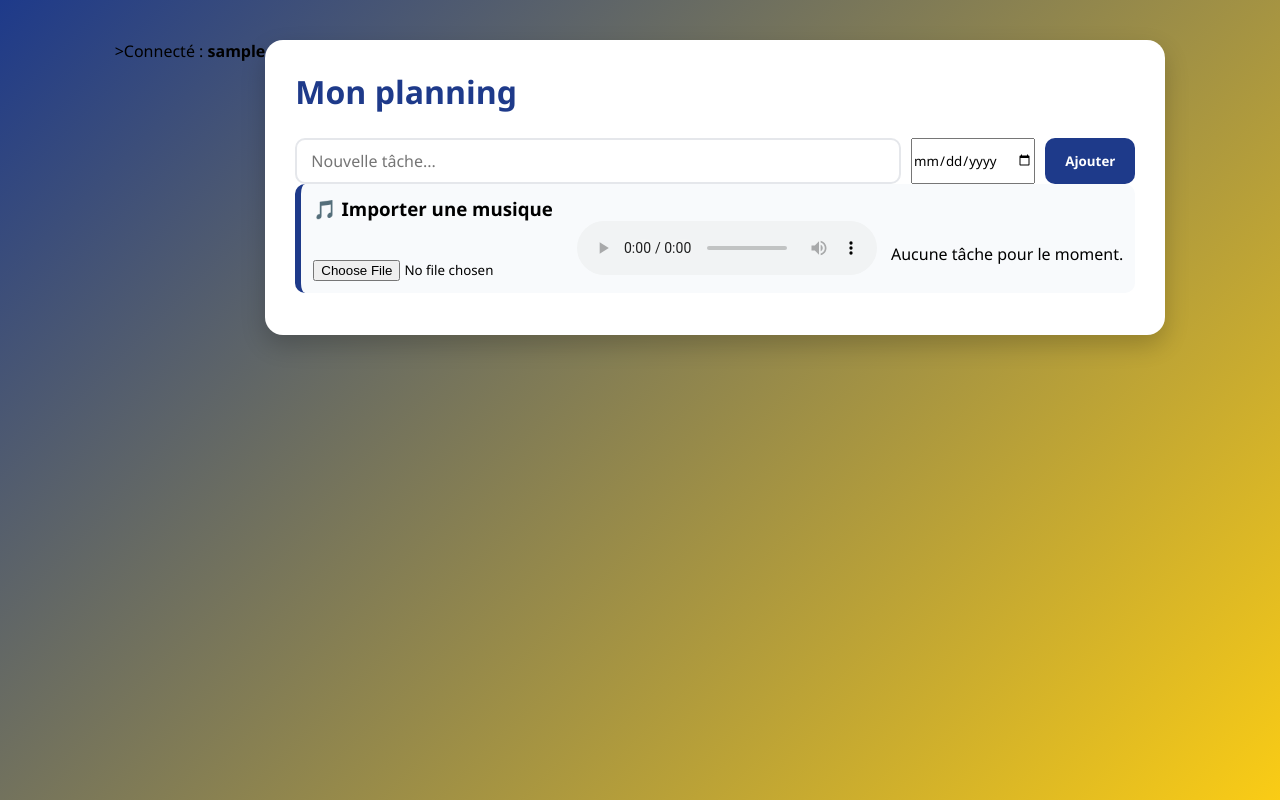
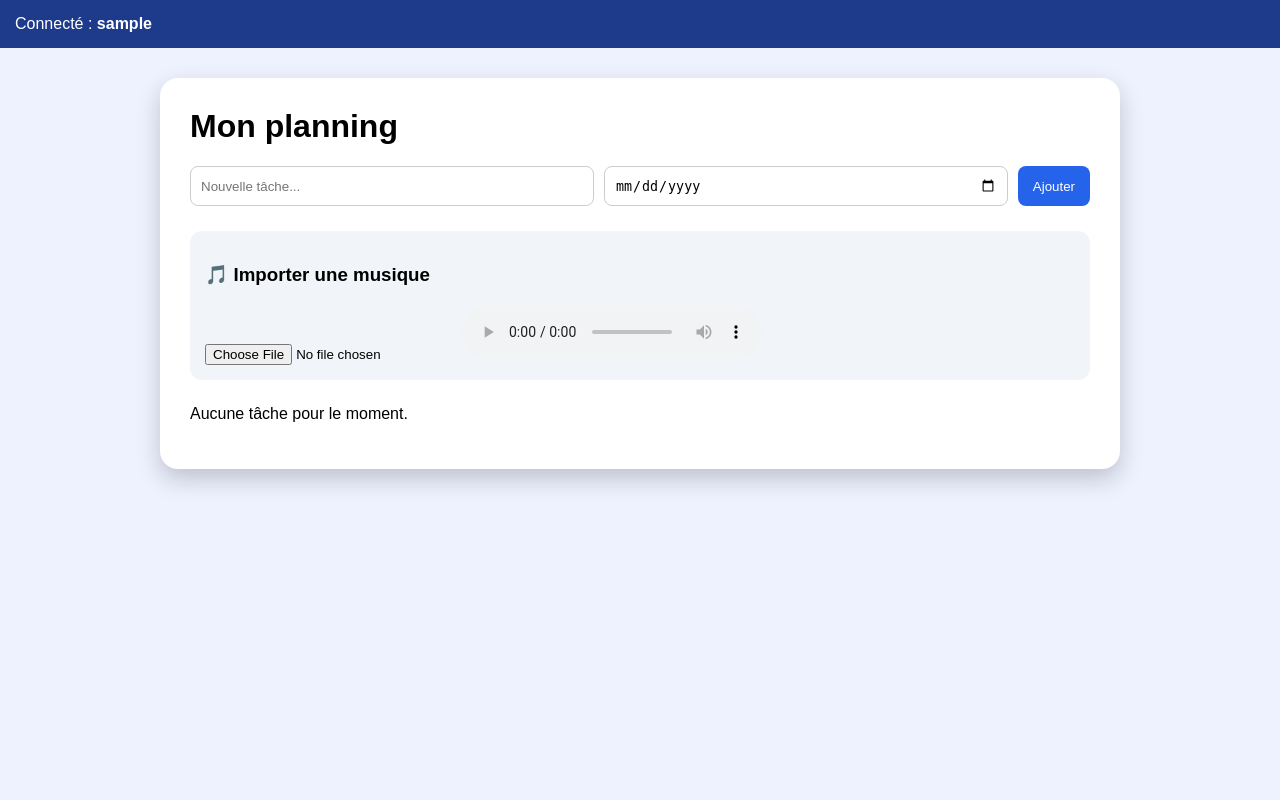
Before and after one commit to usspecialforces713-cmd/allplanned, a PHP site: page /planning.php in a window 1280 px wide. Run offline with PHP 8.4, Linux system fonts and the light colour scheme; the visitor is signed in with stand-in values (Sample User, id 1); data that the repository does not hold is empty; some libraries are stand-ins or nearby versions.

Commit message:
Refactor planning.php for improved layout and functionality
Updated styling and structure for better layout and user experience.

```diff
--- a/planning.php
+++ b/planning.php
@@ -1,5 +1,4 @@
 <?php
-
 session_start();
 require 'database.php';
 
@@ -12,85 +11,75 @@ if (!isset($_SESSION['user_id'])) {
 $username = $_SESSION['username'] ?? 'Invité';
 $user_id  = (int) $_SESSION['user_id'];
 
-// Récupération des tâches (PDO)
+// Récupération des tâches
 $stmt = $pdo->prepare("
     SELECT id, title, date, status
     FROM tasks
     WHERE user_id = :uid
     ORDER BY id DESC
 ");
-$stmt->execute([':uid' => $user_id]);
+$stmt->execute(['uid' => $user_id]);
 $tasks = $stmt->fetchAll(PDO::FETCH_ASSOC);
 ?>
-
 <!DOCTYPE html>
 <html lang="fr">
 <head>
 <meta charset="UTF-8">
 <title>Mon planning</title>
 <meta name="viewport" content="width=device-width, initial-scale=1.0">
-     <link rel="stylesheet" href="planning.css">
 
-<!-- CSS ICI -->
 <style>
-.sidebar {
-    position: fixed;
-    top: 0;
-    left: 0;
-    width: 240px;
-    height: 100vh;
-    background: linear-gradient(180deg, #1e3a8a, #2563eb);
-    color: white;
-    padding: 25px 20px;
-    box-shadow: 3px 0 12px rgba(0,0,0,0.3);
-    transition: transform 0.3s ease;
-    z-index: 1000;
-}
-.sidebar.closed { transform: translateX(-260px); }
-
-.sidebar .top-bar {
-    display: flex;
-    justify-content: space-between;
-    align-items: center;
+body {
+    font-family: Arial, sans-serif;
+    background: #eef2ff;
+    margin: 0;
+    padding: 0;
 }
 
-.close-btn {
-    background: transparent;
-    border: none;
+nav {
+    background: #1e3a8a;
     color: white;
-    font-size: 1.6rem;
-    cursor: pointer;
-    padding: 5px;
+    padding: 15px;
 }
 
-.hamburger {
-    position: fixed;
-    top: 15px;
-    left: 15px;
-    background: #1e3a8a;
-    color: white;
-    padding: 10px 14px;
-    font-size: 1.6rem;
-    border-radius: 8px;
-    cursor: pointer;
-    z-index: 1100;
-}
-
-/* ===== MAIN CONTENT ===== */
-.main-content {
-    margin-left: 260px;
-    padding: 25px;
-    transition: 0.3s;
-}
-.main-content.full { margin-left: 20px; }
-
-/* ===== STYLE FORM + TÂCHES ===== */
 .container {
-  background: #fff;
     max-width: 900px;
+    margin: 30px auto;
+    background: white;
     padding: 30px;
     border-radius: 18px;
     box-shadow: 0 10px 25px rgba(0,0,0,0.2);
+}
+
+h1 {
+    margin-top: 0;
+}
+
+form {
+    display: flex;
+    gap: 10px;
+    margin-bottom: 20px;
+}
+
+input[type="text"],
+input[type="date"] {
+    flex: 1;
+    padding: 10px;
+    border-radius: 8px;
+    border: 1px solid #ccc;
+}
+
+button {
+    padding: 10px 15px;
+    border: none;
+    border-radius: 8px;
+    background: #2563eb;
+    color: white;
+    cursor: pointer;
+}
+
+button:hover {
+    opacity: 0.9;
 }
 
 .task {
@@ -99,19 +88,38 @@ $tasks = $stmt->fetchAll(PDO::FETCH_ASSOC);
     padding: 12px;
     border-radius: 10px;
     margin-bottom: 12px;
+    display: flex;
+    justify-content: space-between;
+    align-items: center;
 }
+
 .task.completed {
     background: #fef9c3;
     border-left-color: #facc15;
     text-decoration: line-through;
+    opacity: 0.8;
 }
 
-</style>>
+.actions {
+    display: flex;
+    gap: 6px;
+}
+
+.actions form {
+    margin: 0;
+}
+
+.music-box {
+    margin: 25px 0;
+    padding: 15px;
+    border-radius: 12px;
+    background: #f1f5f9;
+}
+</style>
 </head>
 
 <body>
 
-<!-- HTML SEULEMENT -->
 <nav>
   Connecté : <strong><?= htmlspecialchars($username) ?></strong>
 </nav>
@@ -123,10 +131,8 @@ $tasks = $stmt->fetchAll(PDO::FETCH_ASSOC);
 <form action="save_task.php" method="POST">
   <input type="text" name="title" placeholder="Nouvelle tâche..." required>
   <input type="date" name="date">
-  <button>Ajouter</button>
+  <button type="submit">Ajouter</button>
 </form>
-    <div class="task <?= $task['status'] === 'done' ? 'completed' : '' ?>">
-
 
 <div class="music-box">
   <h3>🎵 Importer une musique</h3>
@@ -135,24 +141,25 @@ $tasks = $stmt->fetchAll(PDO::FETCH_ASSOC);
 </div>
 
 <div class="task-list">
-
-<?php if (!empty($tasks)): ?>
+<?php if ($tasks): ?>
     <?php foreach ($tasks as $task): ?>
-    <div class="task <?= $task['status']==='done' ? 'completed' : '' ?>">
-      <strong><?= htmlspecialchars($task['date']) ?></strong>
-      — <?= htmlspecialchars($task['title']) ?>
+        <div class="task <?= $task['status'] === 'done' ? 'completed' : '' ?>">
+            <div>
+                <strong><?= htmlspecialchars($task['date']) ?></strong> —
+                <?= htmlspecialchars($task['title']) ?>
+            </div>
 
             <div class="actions">
                 <?php if ($task['status'] !== 'done'): ?>
                     <form action="mark_done.php" method="POST">
                         <input type="hidden" name="id" value="<?= $task['id'] ?>">
-            <button>✔</button>
+                        <button type="submit">✔</button>
                     </form>
                 <?php endif; ?>
 
                 <form action="delete_task.php" method="POST">
                     <input type="hidden" name="id" value="<?= $task['id'] ?>">
-          <button>🗑</button>
+                    <button type="submit">🗑</button>
                 </form>
             </div>
         </div>
@@ -160,12 +167,10 @@ $tasks = $stmt->fetchAll(PDO::FETCH_ASSOC);
 <?php else: ?>
     <p>Aucune tâche pour le moment.</p>
 <?php endif; ?>
-
 </div>
 
 </main>
 
-<!-- JS SEUL -->
 <script>
 const input = document.getElementById("musicInput");
 const player = document.getElementById("musicPlayer");
```
Lines whose indentation alone changed are shown as unchanged.
